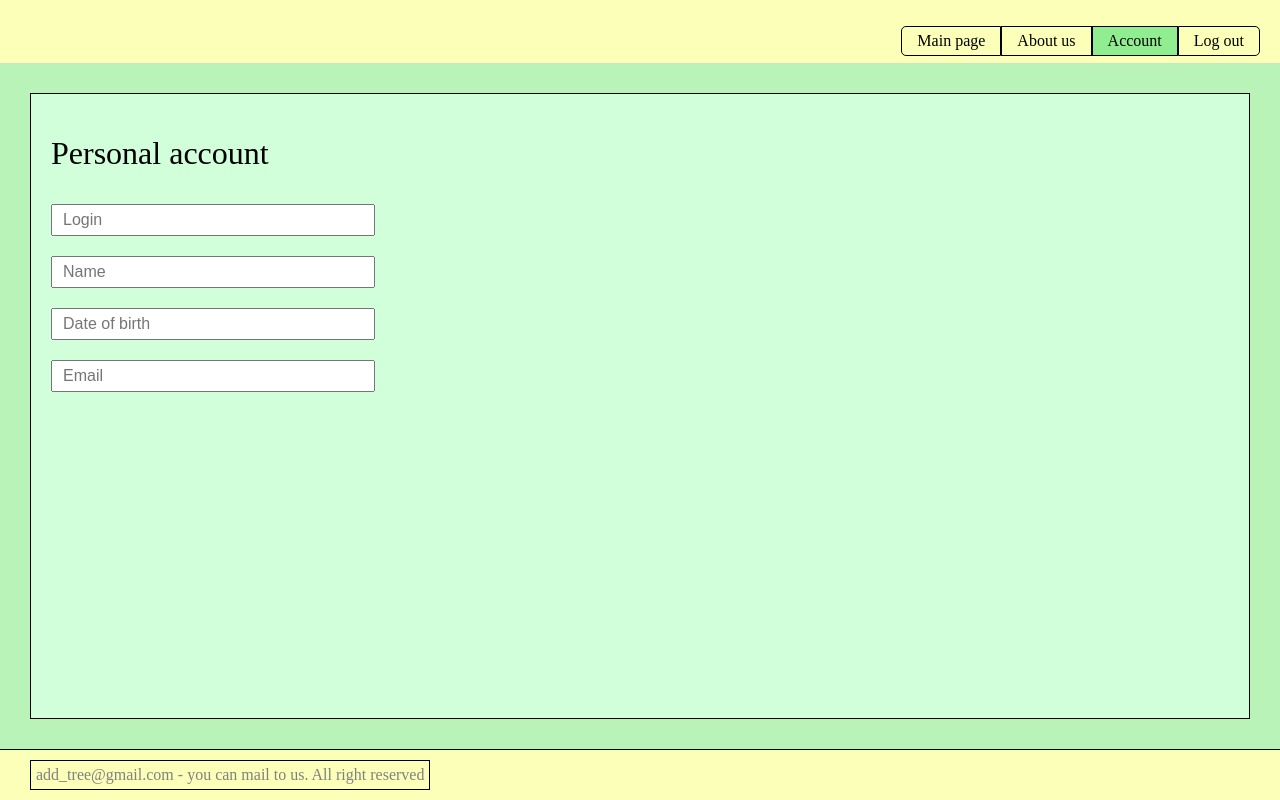
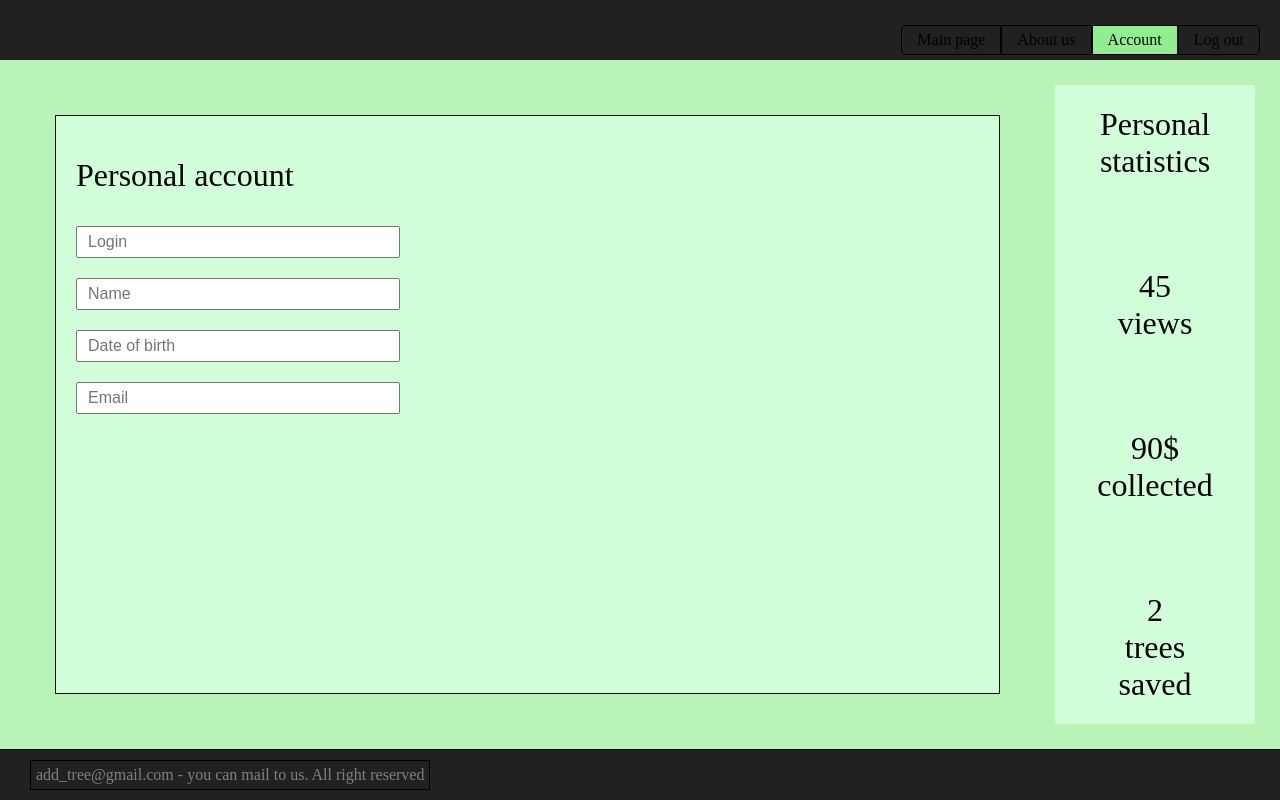
Before and after one commit to lome32/savethetrees, a plain HTML site: page account.html in a window 1280 px wide. Drawn offline with Linux system fonts and the light colour scheme.

Commit message:
Update account.html

```diff
--- a/account.html
+++ b/account.html
@@ -3,6 +3,10 @@
 <head>
   <link rel="stylesheet" href="site.css">
   <style>
+	main{
+		justify-content: space-between;
+		padding: 25px;
+	}
 	#account{
 		padding:20px;
 		display:flex;
@@ -18,11 +22,26 @@
 		padding: 5px 10px;
 		margin: 10px 0;
 	}
+
+	#statistic{
+		width: 200px;
+		margin-left: 25px;
+		display:flex;
+		flex-direction: column;
+		align-items: center;
+		justify-content: space-between;
+
+		border: solid 0px black;
+	}
+	#statistic > h1{
+		font-weight: normal;
+		text-align: center;
+	}
   </style>
 </head>
 <body>
 
-<header style="background-color: #FCFFB8">
+<header style="background-color: rgba(0,0,0,0.87)">
 	<a class="button" href="index.html">Main page</a>
 	<a class="button" href="about.html">About us</a>
 	<a class="button current" href="account.html">Account</a>
@@ -37,9 +56,20 @@
 		<input name="birthday" type="text" onfocus="(this.type='date')"  placeholder="Date of birth"/>
 		<input name="email" type="email" placeholder="Email"/>
 	</div>
+	<div id="statistic" style="background-color: #D1FFDA">
+		<h1>Personal statistics</h1>
+		<h1>45 <br>
+	views</h1>
+		<h1>90$ <br>
+	collected</h1>
+		<h1>2 <br>
+	trees <br>
+	saved</h1>
+	</div>
+
 </main>
 
-<footer style="background-color: #FCFFB8">
+<footer style="background-color: rgba(0,0,0,0.87)">
 	<div id="copyright">add_tree@gmail.com - you can mail to us. All right reserved</div>
 </footer>
 
```
